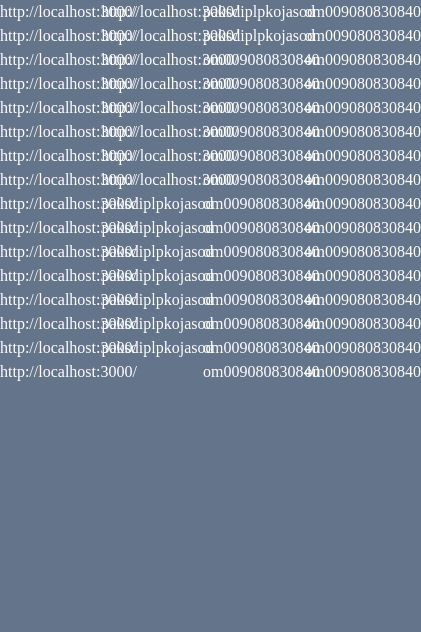
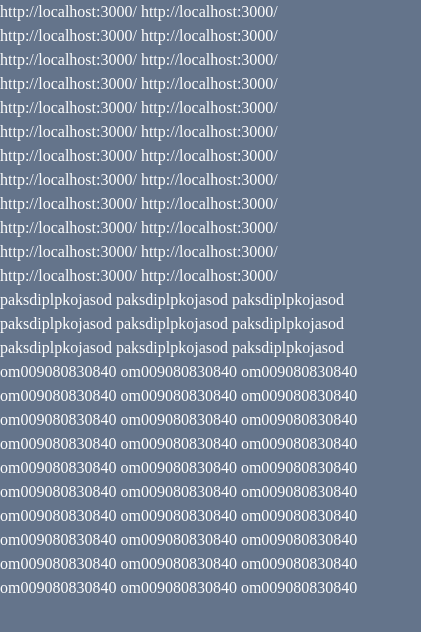
Before and after one commit to MrBunnyGif/tailwind-studycase, a Next.js app: page / in a window 390 px wide. Shown: the top 632 px of the page, 421 px wide, since content can reach past the window. Built offline with nearby package versions, Linux system fonts and the light colour scheme; a web font is replaced by a local one.

Commit message:
responsive columns

```diff
--- a/app/page.tsx
+++ b/app/page.tsx
@@ -3,7 +3,7 @@ import styles from "./page.module.css";
 
 export default function Home() {
   return (
-    <div className="container columns-4" >
+    <div className="container columns-md" >
       {/* The "container" class in Tailwind CSS centers the content and applies responsive padding according to the screen size */}
       <p>http://localhost:3000/ http://localhost:3000/ http://localhost:3000/ http://localhost:3000/ http://localhost:3000/ http://localhost:3000/ http://localhost:3000/ http://localhost:3000/ http://localhost:3000/ http://localhost:3000/ http://localhost:3000/ http://localhost:3000/ http://localhost:3000/ http://localhost:3000/ http://localhost:3000/ http://localhost:3000/ http://localhost:3000/ http://localhost:3000/ http://localhost:3000/ http://localhost:3000/ http://localhost:3000/ http://localhost:3000/ http://localhost:3000/ http://localhost:3000/ </p>
       <p>paksdiplpkojasod paksdiplpkojasod paksdiplpkojasod paksdiplpkojasod paksdiplpkojasod paksdiplpkojasod paksdiplpkojasod paksdiplpkojasod paksdiplpkojasod</p>
```
